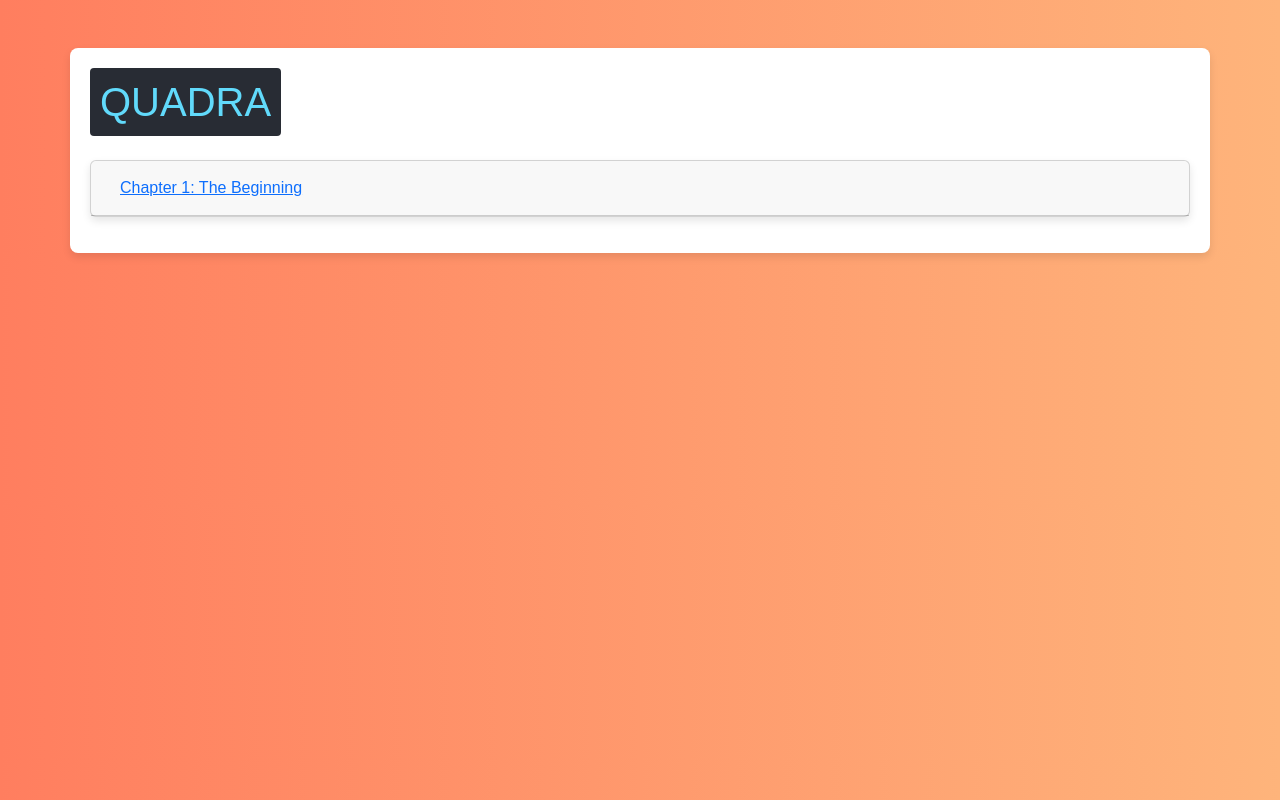
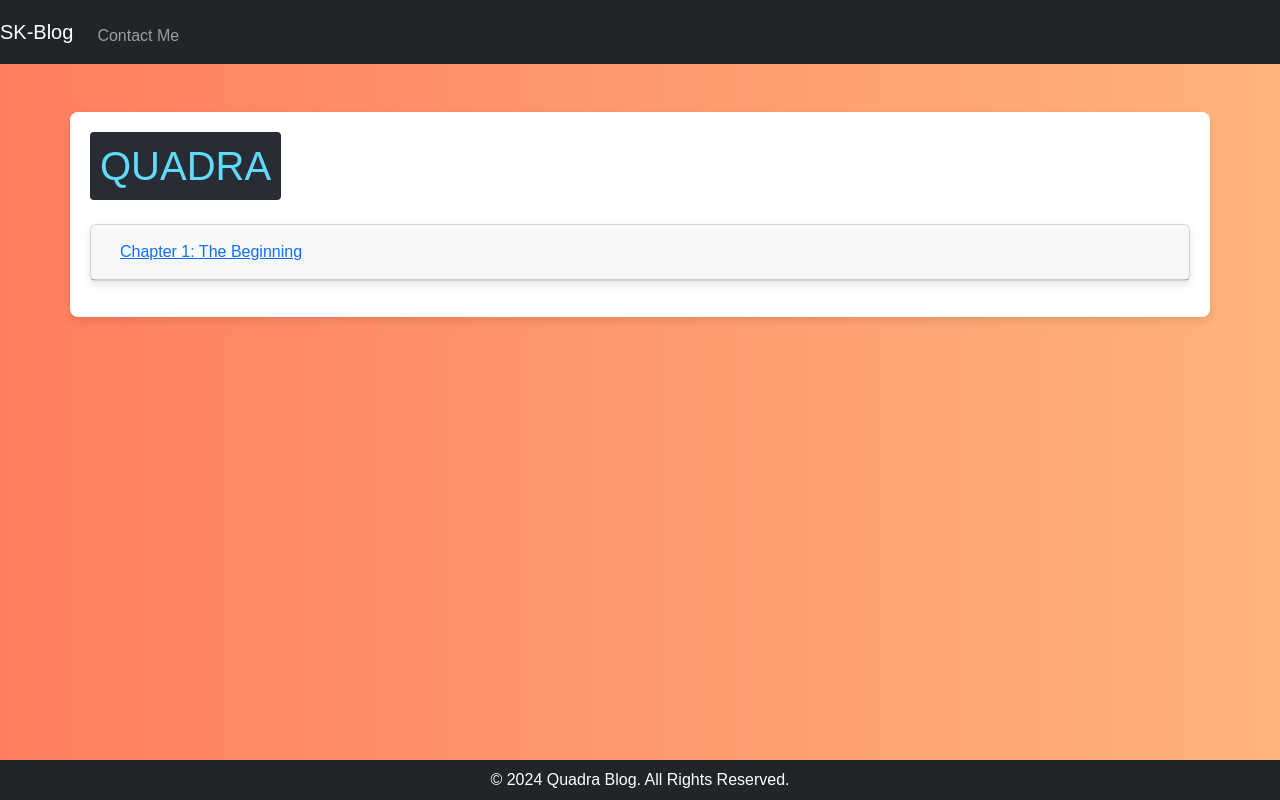
Before and after one commit to ShivaKrishnaReddyBurra/QUADRA, a React (Create React App) app: page / in a window 1280 px wide. Built offline with nearby package versions, Linux system fonts and the light colour scheme.

Commit message:
Added nav and footer

```diff
--- a/src/App.js
+++ b/src/App.js
@@ -2,7 +2,8 @@ import React, { useEffect, useState } from 'react';
 import ChapterList from './components/ChapterList';
 import 'bootstrap/dist/css/bootstrap.min.css';
 import './styles/App.css';
-
+import MyNavbar from './components/MyNavbar';
+import MyFooter from './components/MyFooter';
 function App() {
   const [chapters, setChapters] = useState([]);
 
@@ -13,9 +14,13 @@ function App() {
   }, []);
 
   return (
-    <div className="container mt-5">
-      <h1 className="text-center mb-4">QUADRA</h1>
-      <ChapterList chapters={chapters} />
+    <div className="App">
+      <MyNavbar />
+      <div className="container mt-5">
+        <h1 className="text-center mb-4">QUADRA</h1>
+        <ChapterList chapters={chapters} />
+      </div>
+      <MyFooter />
     </div>
   );
 }
--- /dev/null
+++ b/src/components/MyFooter.js
@@ -0,0 +1,40 @@
+import React, { useState, useEffect } from "react";
+
+function MyFooter() {
+  const [showFooter, setShowFooter] = useState(false);
+
+  const handleScroll = () => {
+    const scrollTop = window.pageYOffset || document.documentElement.scrollTop;
+    const windowHeight = window.innerHeight;
+    const fullHeight = document.documentElement.scrollHeight;
+
+    // Show footer if user is near the bottom or if there is no scroll
+    if (scrollTop + windowHeight >= fullHeight - 10 || windowHeight >= fullHeight) {
+      setShowFooter(true);
+    } else {
+      setShowFooter(false);
+    }
+  };
+
+  useEffect(() => {
+    handleScroll(); // Call on component mount to check initial condition
+    window.addEventListener("scroll", handleScroll);
+    window.addEventListener("resize", handleScroll); // To handle window resize
+    return () => {
+      window.removeEventListener("scroll", handleScroll);
+      window.removeEventListener("resize", handleScroll);
+    };
+  }, []);
+
+  return (
+    <footer
+      className={`footer bg-dark text-white text-center p-2 ${
+        showFooter ? "show" : "hide"
+      }`}
+    >
+      &copy; 2024 Quadra Blog. All Rights Reserved.
+    </footer>
+  );
+}
+
+export default MyFooter;
--- /dev/null
+++ b/src/components/MyNavbar.js
@@ -0,0 +1,18 @@
+import React from "react";
+import { Navbar, Nav } from "react-bootstrap";
+
+function MyNavbar() {
+  return (
+    <Navbar bg="dark" variant="dark" expand="lg">
+      <Navbar.Brand href="#home">SK-Blog</Navbar.Brand>
+      <Navbar.Toggle aria-controls="basic-navbar-nav" />
+      <Navbar.Collapse id="basic-navbar-nav">
+        <Nav className="ml-auto">
+          <Nav.Link href="mailto:reddyburrashivakrishna@gmail.com">Contact Me</Nav.Link>
+        </Nav>
+      </Navbar.Collapse>
+    </Navbar>
+  );
+}
+
+export default MyNavbar;
--- a/src/index.js
+++ b/src/index.js
@@ -1,7 +1,8 @@
 import React from 'react';
 import ReactDOM from 'react-dom/client';
 import './styles/index.css';
-import App from './App'
+import App from './App';
+import 'bootstrap/dist/css/bootstrap.min.css';
 import reportWebVitals from './reportWebVitals';
 
 const root = ReactDOM.createRoot(document.getElementById('root'));
--- a/src/styles/App.css
+++ b/src/styles/App.css
@@ -5,6 +5,11 @@ body {
   margin: 0;
   padding: 0;
   color: #333; /* Text color */
+}
+.App {
+  min-height: 100vh;
+  display: flex;
+  flex-direction: column;
 }
 
 /* Style the container */
@@ -31,3 +36,23 @@ h1 {
   border-radius: 4px; /* Rounded corners for the heading */
   display: inline-block; /* Shrink-to-fit */
 }
+
+.footer {
+  background: #343a40; /* Dark background */
+  color: white;
+  padding: 20px 0;
+  width: 100%;
+  position: fixed;
+  bottom: 0;
+  left: 0;
+  transition: transform 0.3s ease-in-out;
+  transform: translateY(100%); /* Initially hide the footer */
+}
+
+.footer.show {
+  transform: translateY(0); /* Slide up when shown */
+}
+
+.footer.hide {
+  transform: translateY(100%); /* Hide when not at the bottom */
+}
```
